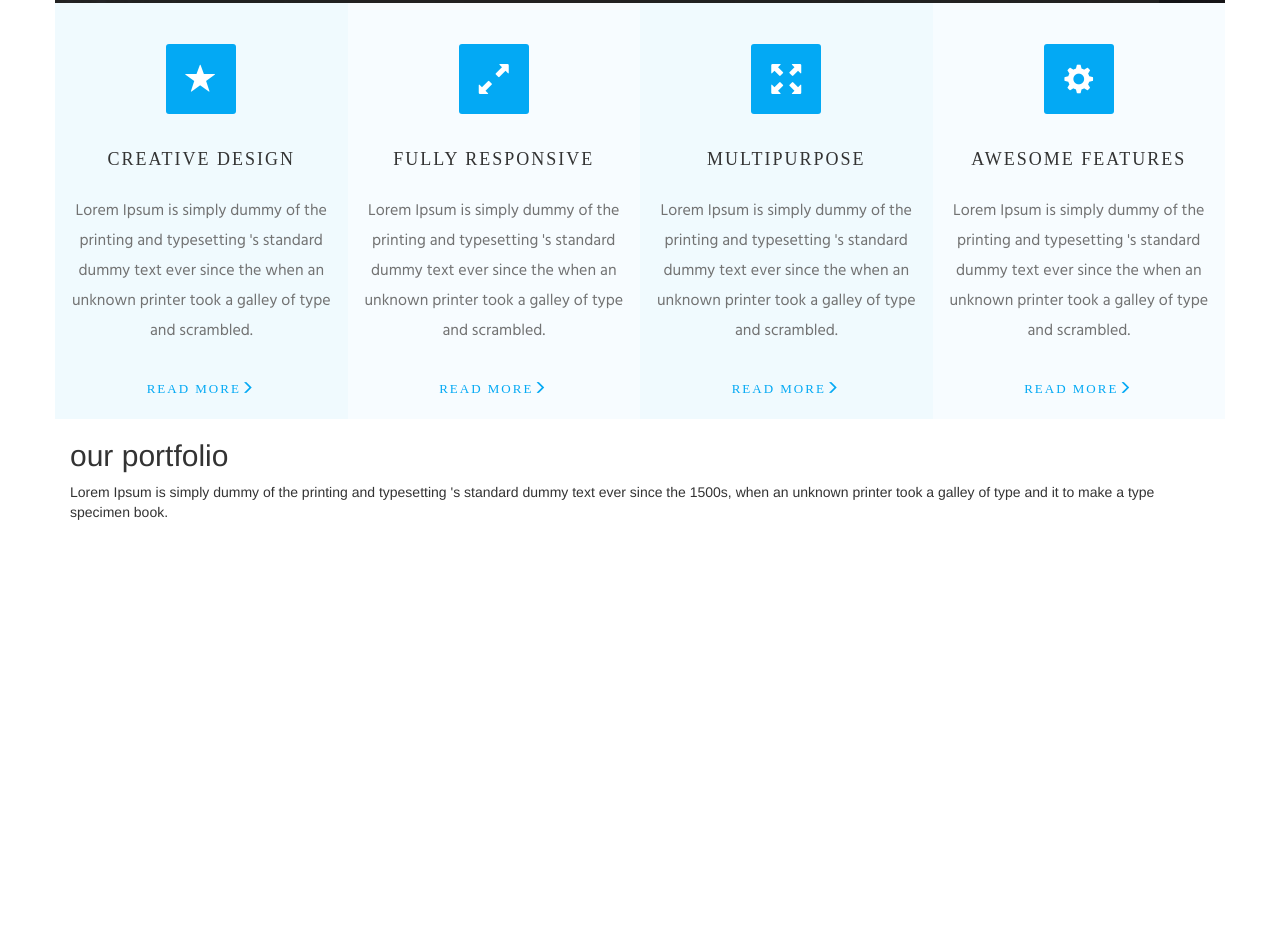
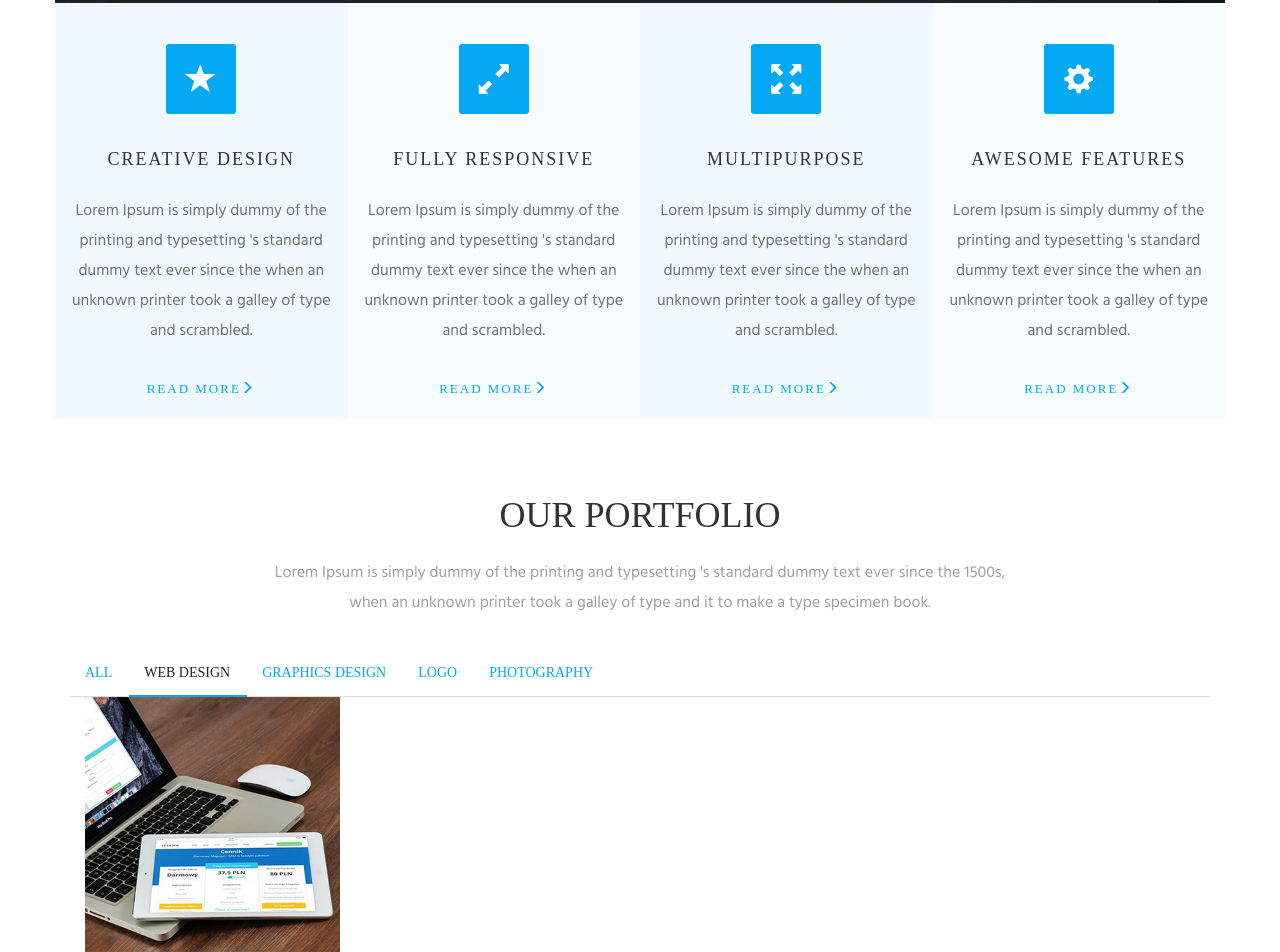
Before and after one commit to nakhaev/myLab, a website: page app/index.html in a window 1280 px wide. Shown: the part 797-1749 px from the top of the page. Before the commit the page ends 1329 px from the top, so only its background shows below. Drawn offline with nearby package versions, Linux system fonts and the light colour scheme; a web font is replaced by a local one.

Commit message:
-----------------

```diff
--- a/app/index.html
+++ b/app/index.html
@@ -108,7 +108,33 @@
     <section class="container portfolio">
       <h2>our portfolio</h2>
       <p>Lorem Ipsum is simply dummy of the printing and typesetting 's standard dummy text ever since the 1500s, when an unknown printer took a galley of type and it to make a type specimen book.</p>
-    </section>
+      <div class="tabs">
+        <!-- Nav tabs -->
+        <ul class="nav nav-tabs" role="tablist">
+          <li role="presentation"><a href="#all" aria-controls="all" role="tab" data-toggle="tab">all</a></li>
+          <li role="presentation" class="active"><a href="#web" aria-controls="web" role="tab" data-toggle="tab">web design</a></li>
+          <li role="presentation"><a href="#graphics" aria-controls="graphics" role="tab" data-toggle="tab">Graphics design</a></li>
+          <li role="presentation"><a href="#logo" aria-controls="logo" role="tab" data-toggle="tab">logo</a></li>
+          <li role="presentation"><a href="#photography" aria-controls="photography" role="tab" data-toggle="tab">photography</a></li>
+        </ul>
+
+        <!-- Tab panes -->
+        <div class="tab-content">
+          <div role="tabpanel" class="tab-pane col-xs-12 col-sm-6 col-md-3 active" id="web"><img class="img-resp" src="img/pfSlide1.jpg">
+          </div>
+          <div role="tabpanel" class="tab-pane col-xs-12 col-sm-6 col-md-3" id="graphics">
+            <div class="group">
+              <div class="col-xs-6"><img class="img-resp" src="img/pfSlide1.jpg"></div>
+              <div class="col-xs-6"><img class="img-resp" src="img/pfSlide1.jpg"></div>
+              <div class="col-xs-12"><img class="img-resp" src="img/pfSlide1.jpg"></div>
+            </div>
+          </div>
+          <div role="tabpanel" class="tab-pane col-xs-12 col-sm-6 col-md-3" id="logo">logo</div>
+          <div role="tabpanel" class="tab-pane col-xs-12 col-sm-6 col-md-3" id="photography">photography</div>
+        </div>
+
+      </div>
+    </section><!-- /portfolio -->
 
     <script src="https://ajax.googleapis.com/ajax/libs/jquery/1.12.4/jquery.min.js"></script>
     <script src="js/bootstrap.js"></script>
--- a/app/js/myLabStyle.js
+++ b/app/js/myLabStyle.js
@@ -0,0 +1,6 @@
+(function() {
+	$('a[href="#all"]').click(function (e) {
+		  e.preventDefault();
+		  $('.tab-pane').addClass('active');
+		})
+})();
--- a/app/less/myLabStyle.less
+++ b/app/less/myLabStyle.less
@@ -245,6 +245,55 @@
 	}
 }
 
+/*-----------------------------------------portfolio-----------------------------------------*/
+.portfolio {
+	text-align: center;
+	padding-top: 58px;
+	h2 {
+		font: 36px/36px 'Hind-Semibold';
+		text-transform: uppercase;
+		padding-bottom: 15px;
+	}
+	p {
+		font: 16px/30px 'Hind-Regular';
+		max-width: 770px;
+		margin: auto;
+		color: #9f9f9f;
+		margin-bottom: 33px;
+	}
+	.nav-tabs {
+		li {
+			a {
+				font: 14px/24px 'Hind-Semibold';
+				color: @mainBlue;
+				text-transform: uppercase;
+				border: none;
+			}
+			a:hover {
+				color: @mainOrange;
+
+			}
+		}
+		li.active {
+			border-bottom: 2px solid @mainBlue;
+			a {
+				color: #212121;
+			}
+		}
+		.nav-tabs > li.active > a, .nav-tabs > li.active > a:hover, .nav-tabs > li.active > a:focus {
+			border: none;
+		}
+	}
+	.tab-content {
+		.tab-pane {
+			.img-resp {
+				width: 100%;
+				min-height: auto;
+			}
+		}
+	}
+}
+
 @media screen and (min-width: 768px) {
 	@import "breakpoints/breakpoint768px.less";
 }
```
Also changed, not shown: app/css/myLabStyle.css, app/img/pfSlide1.jpg (added).
